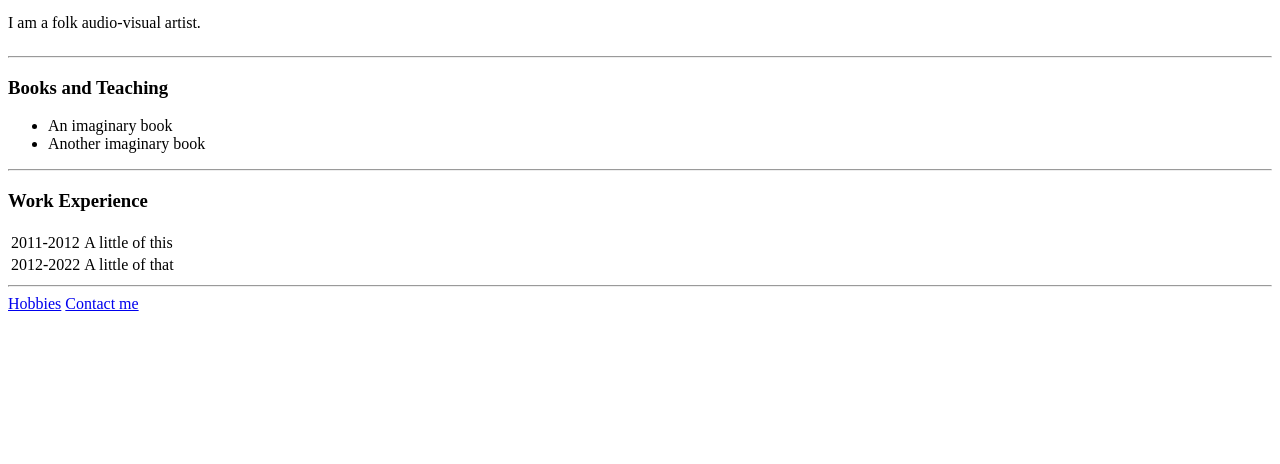
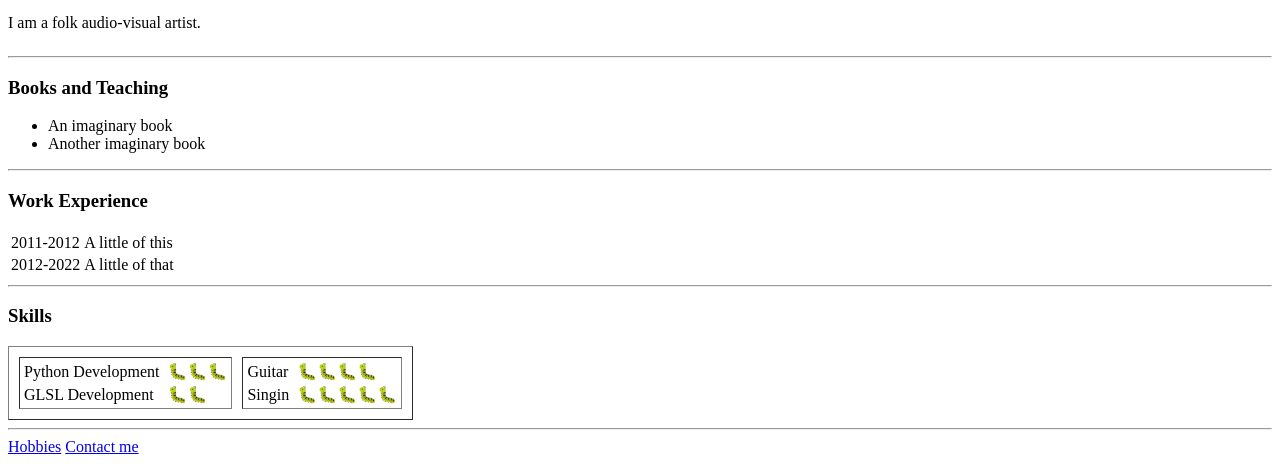
Before and after one commit to lemon-barrel/cv, a plain HTML site: page index.html in a window 1280 px wide. Shown: the part 433-897 px from the top of the page. Before the commit the page ends 800 px from the top, so only its background shows below. Drawn offline with Linux system fonts and the light colour scheme.

Commit message:
Update index.html

```diff
--- a/index.html
+++ b/index.html
@@ -38,6 +38,42 @@
     </tr>
   </table>
   <hr />
+  <h3>Skills</h3>
+  <table border=1 cellspacing=10px>
+    <tr>
+      <td>
+        <!-- Programming skills table -->
+        <table>
+          <tr>
+            <td>Python Development</td>
+            <td></td>
+            <td>🐛🐛🐛</td>
+          </tr>
+          <tr>
+            <td>GLSL Development</td>
+            <td></td>
+            <td>🐛🐛</td>
+          </tr>
+        </table>
+      </td>
+      <td>
+        <!-- Creative skills table -->
+        <table>
+            <tr>
+              <td>Guitar</td>
+              <td></td>
+              <td>🐛🐛🐛🐛</td>
+            </tr>
+            <tr>
+              <td>Singin</td>
+              <td></td>
+              <td>🐛🐛🐛🐛🐛</td>
+            </tr>
+        </table>
+      </td>
+    </tr>
+  </table>
+  <hr />
   <a href="hobbies.html">Hobbies</a>
   <a href="contact-me.html">Contact me</a>
 </body>
```
